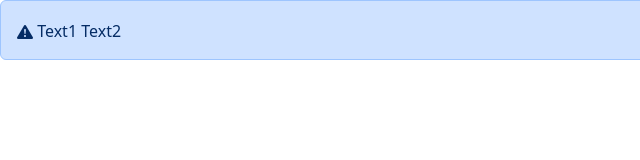
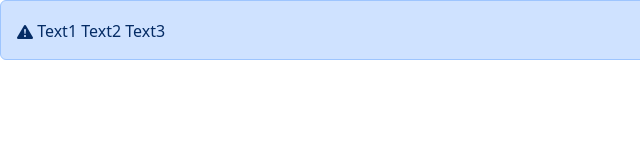
Before and after one commit to ChanchaiPa/bootstrap-demo, a plain HTML site: page test.html in a window 1280 px wide. Shown: the full height of the page, 0-640 px from the left. Drawn offline with Linux system fonts and the light colour scheme; files whose address does not match are found by name.

Commit message:
ad new line3

```diff
--- a/test.html
+++ b/test.html
@@ -14,6 +14,7 @@
         <i class="bi bi-exclamation-triangle-fill"></i>
         <span class="align-middle">Text1</span>
         <span class="align-middle">Text2</span>
+        <span class="align-middle">Text3</span>
     </div>
 
 </body>
```
